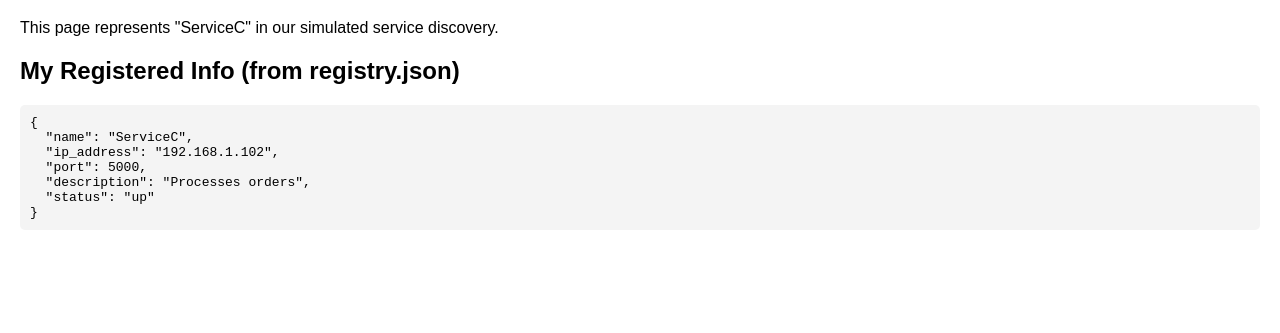
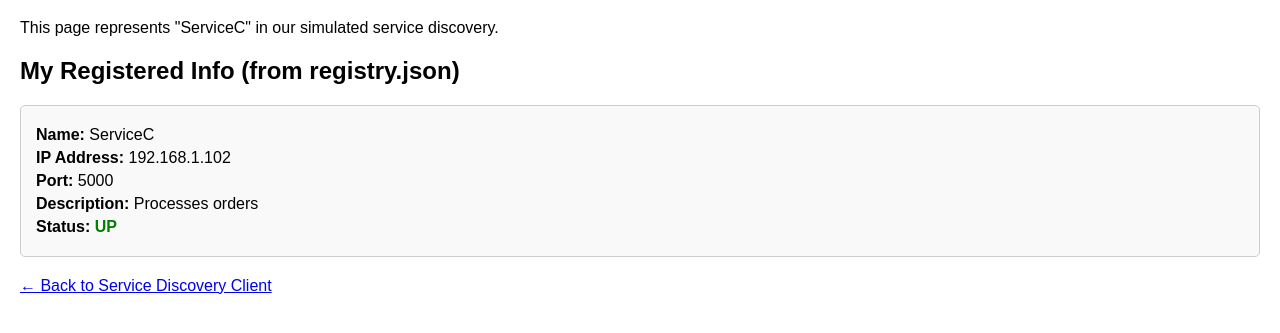
Before and after one commit to WheelFate/simple-ip-service-discovery, a plain HTML site: page service_c.html in a window 1280 px wide. Shown: the part 61-394 px from the top of the page. Drawn offline with Linux system fonts and the light colour scheme.

Commit message:
Updated service_c.html to display status and details

```diff
--- a/service_c.html
+++ b/service_c.html
@@ -6,14 +6,33 @@
     <title>Service C</title>
     <style>
         body { font-family: sans-serif; margin: 20px; }
-        pre { background-color: #f4f4f4; padding: 10px; border-radius: 5px; }
+        .service-details {
+            border: 1px solid #ccc;
+            padding: 15px;
+            margin-top: 20px;
+            border-radius: 5px;
+            background-color: #f9f9f9;
+        }
+        .service-details.status-down {
+            background-color: #ffecec; /* Light red background for "down" */
+            border-color: #ffcccc;
+        }
+        .service-details p { margin: 5px 0; }
+        .back-link { margin-top: 20px; display: block; }
+        .status-up { color: green; font-weight: bold; }
+        .status-down { color: red; font-weight: bold; }
     </style>
 </head>
 <body>
     <h1>Service C</h1>
     <p>This page represents "ServiceC" in our simulated service discovery.</p>
+
     <h2>My Registered Info (from registry.json)</h2>
-    <pre id="serviceInfo"></pre>
+    <div id="serviceInfo" class="service-details">
+        <p>Loading service info...</p>
+    </div>
+
+    <a href="https://wheelfate.github.io/simple-ip-service-discovery/" class="back-link">← Back to Service Discovery Client</a>
 
     <script>
         // Using your specific GitHub Pages URL
@@ -24,10 +43,21 @@
             .then(response => response.json())
             .then(data => {
                 const service = data.services.find(s => s.name === serviceName);
+                const serviceInfoDiv = document.getElementById('serviceInfo');
+
                 if (service) {
-                    document.getElementById('serviceInfo').textContent = JSON.stringify(service, null, 2);
+                    serviceInfoDiv.innerHTML = `
+                        <p><strong>Name:</strong> ${service.name}</p>
+                        <p><strong>IP Address:</strong> ${service.ip_address}</p>
+                        <p><strong>Port:</strong> ${service.port}</p>
+                        <p><strong>Description:</strong> ${service.description}</p>
+                        <p><strong>Status:</strong> <span class="status-${service.status}">${service.status.toUpperCase()}</span></p>
+                    `;
+                    if (service.status === 'down') {
+                        serviceInfoDiv.classList.add('status-down');
+                    }
                 } else {
-                    document.getElementById('serviceInfo').textContent = 'ServiceC not found in registry.';
+                    serviceInfoDiv.textContent = 'ServiceC not found in registry.';
                 }
             })
             .catch(error => {
```
